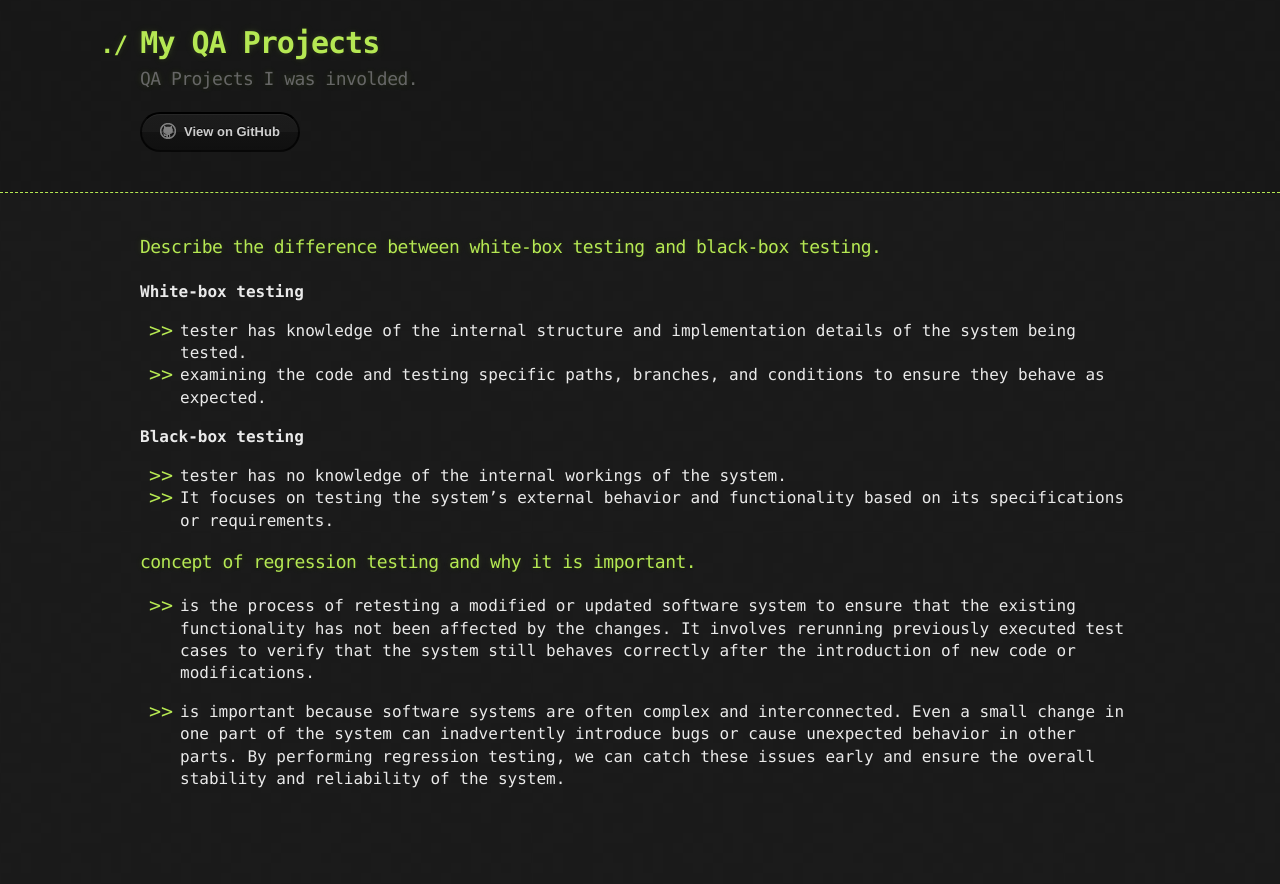
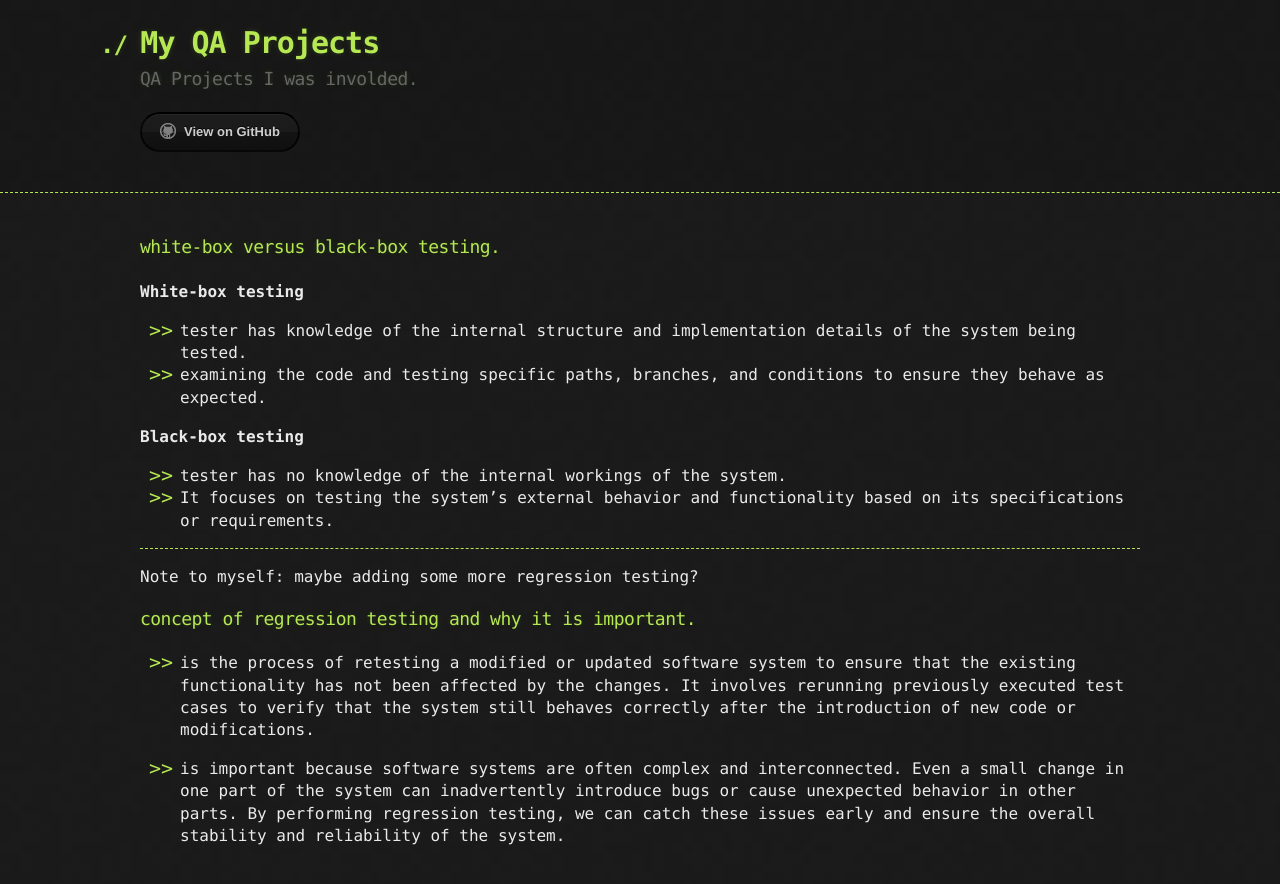
Before and after one commit to sciustechnologia/sciustechnologia.github.io, a Jekyll site: the page built from python/11_testing/1101.md, in a window 1280 px wide. Shown: the top 884 px of the page. Built offline with Jekyll 4.4.1, drawn with Linux system fonts in a browser that asks for light colours.

Commit message:
Update 1101.md

```diff
--- a/python/11_testing/1101.md
+++ b/python/11_testing/1101.md
@@ -3,7 +3,7 @@ title: Testing - white-box and black-box
 layout: default
 ---
 
-### Describe the difference between white-box testing and black-box testing.
+### white-box versus black-box testing.
 
 **White-box testing**
 - tester has knowledge of the internal structure and implementation details of the system being tested.
@@ -13,6 +13,8 @@ layout: default
 - tester has no knowledge of the internal workings of the system.
 - It focuses on testing the system's external behavior and functionality based on its specifications or requirements.
 
+---
+Note to myself: maybe adding some more regression testing?
 
 ### concept of regression testing and why it is important.
 - is the process of retesting a modified or updated software system to ensure that the existing functionality has not been affected by the changes. It involves rerunning previously executed test cases to verify that the system still behaves correctly after the introduction of new code or modifications.
```
